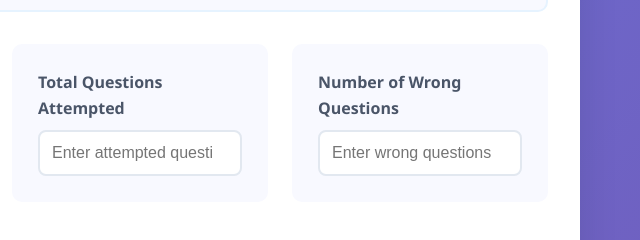
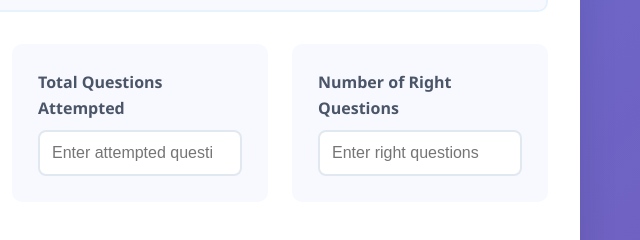
Before and after one commit to MathurShaab/rajasthan-exam-negative-marking-calculator, a plain HTML site: page index.html in a window 1280 px wide. Shown: the part 474-714 px from the top of the page, 640-1280 px from the left. Drawn offline with nearby package versions, Linux system fonts and the light colour scheme.

Commit message:
Update index.html

```diff
--- a/index.html
+++ b/index.html
@@ -427,9 +427,10 @@
 
     <!-- Wrong Questions -->
     <div class="input-group">
-        <label for="wrongQuestions">Number of Wrong Questions</label>
-        <input type="number" id="wrongQuestions" placeholder="Enter wrong questions">
-    </div>
+  <label for="right">Number of Right Questions</label>
+  <input type="number" id="right" placeholder="Enter right questions">
+</div>
+
 
     <!-- Negative Marking -->
     <div class="input-group">
```
